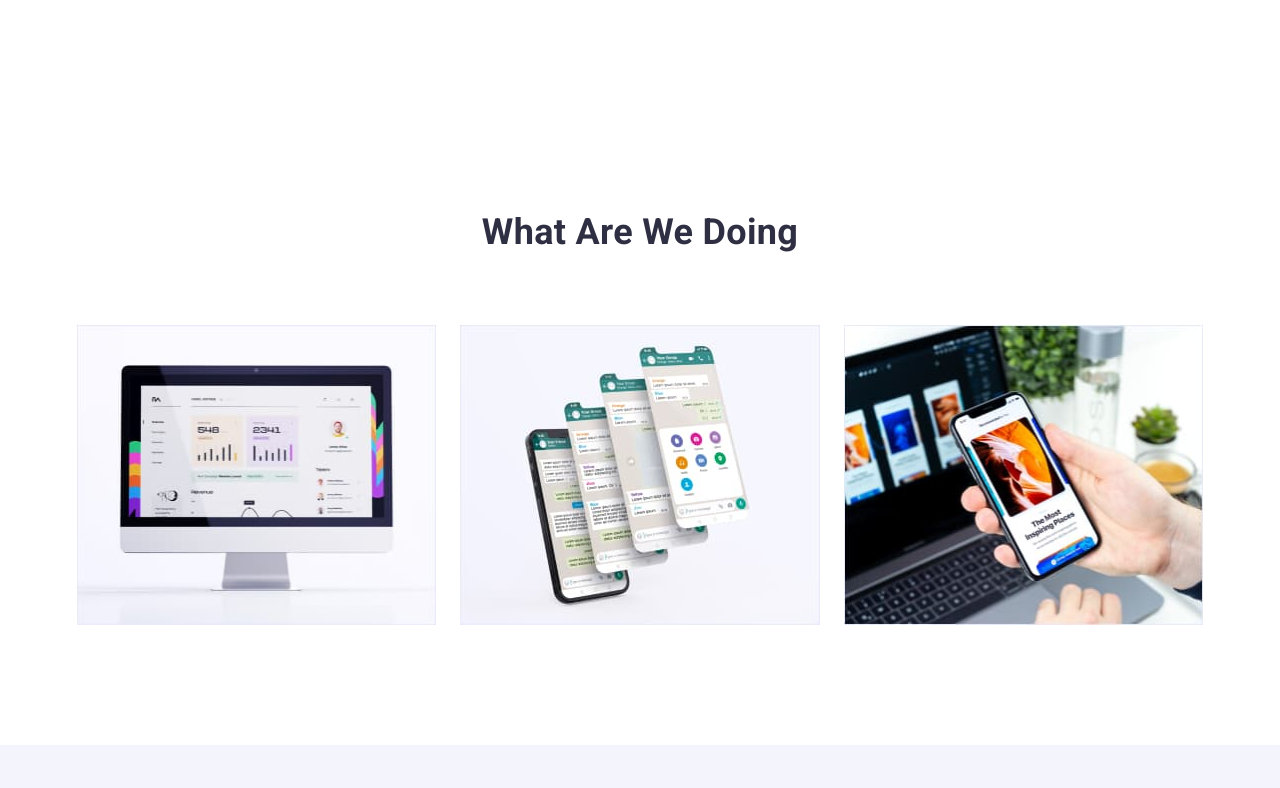
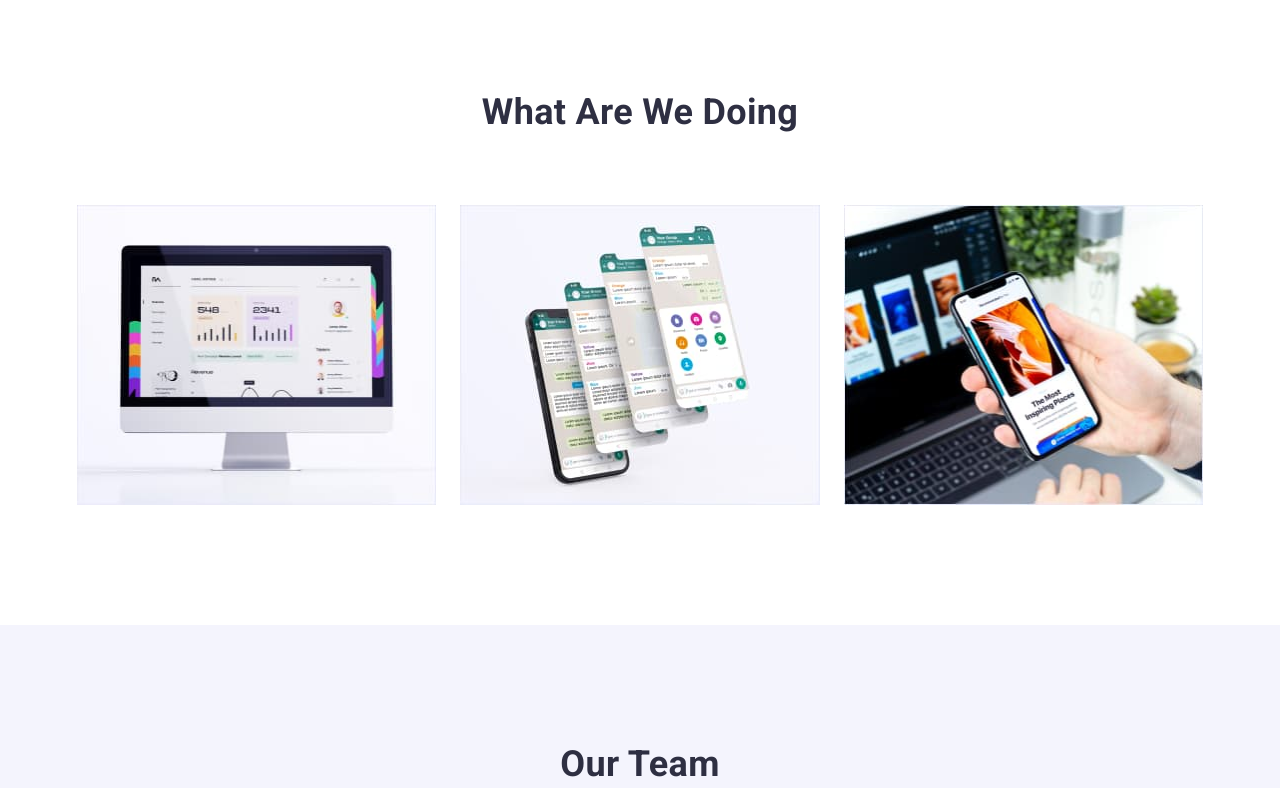
Before and after one commit to RudeDuke/goit-markup-hw-07, a plain HTML site: page index.html in a window 1280 px wide. Shown: the part 973-1761 px from the top of the page. Drawn offline with nearby package versions, Linux system fonts and the light colour scheme.

Commit message:
Installed right padding-top to Services section

```diff
--- a/css/desktop.css
+++ b/css/desktop.css
@@ -72,6 +72,8 @@
 
   .services-section {
     display: block;
+    padding-top: 0;
+    padding-bottom: 120px;
   }
 
   .service-list {
--- a/index.html
+++ b/index.html
@@ -193,7 +193,7 @@
         </div>
       </section>
       <!--------------------------------------------- SERVICES SECTION --------------------------------------------->
-      <section class="section services-section">
+      <section class="services-section">
         <div class="container">
           <h2 class="section-title">What are we doing</h2>
           <ul class="list service-list">
```
